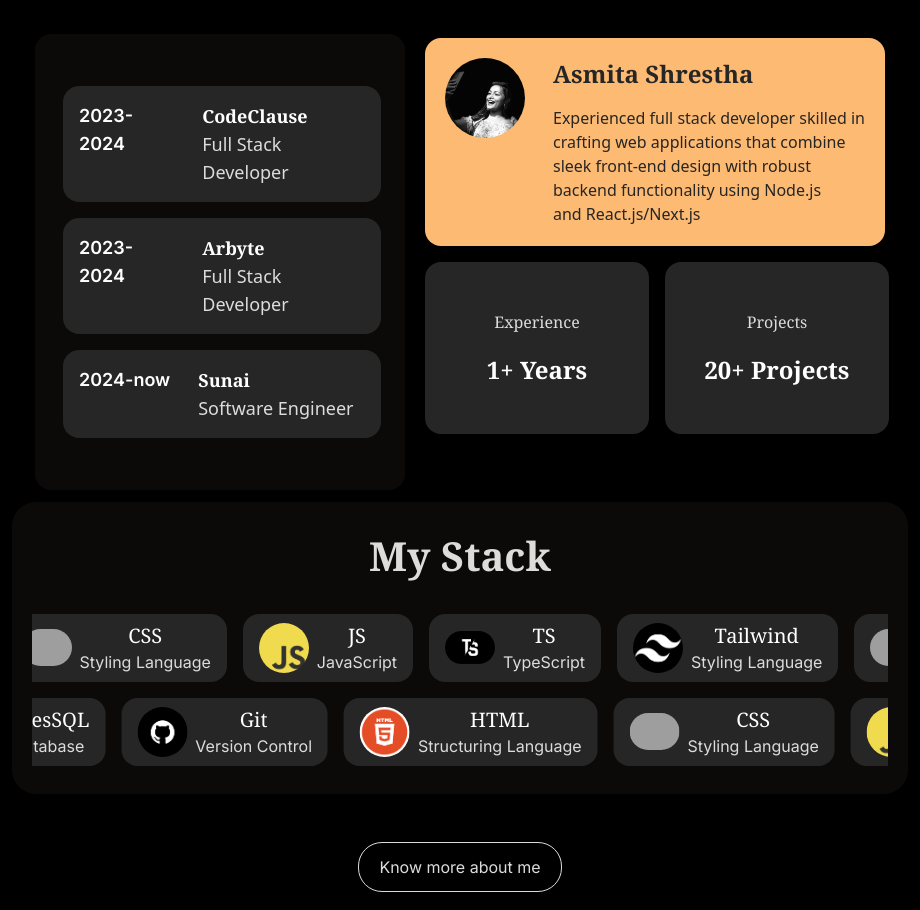
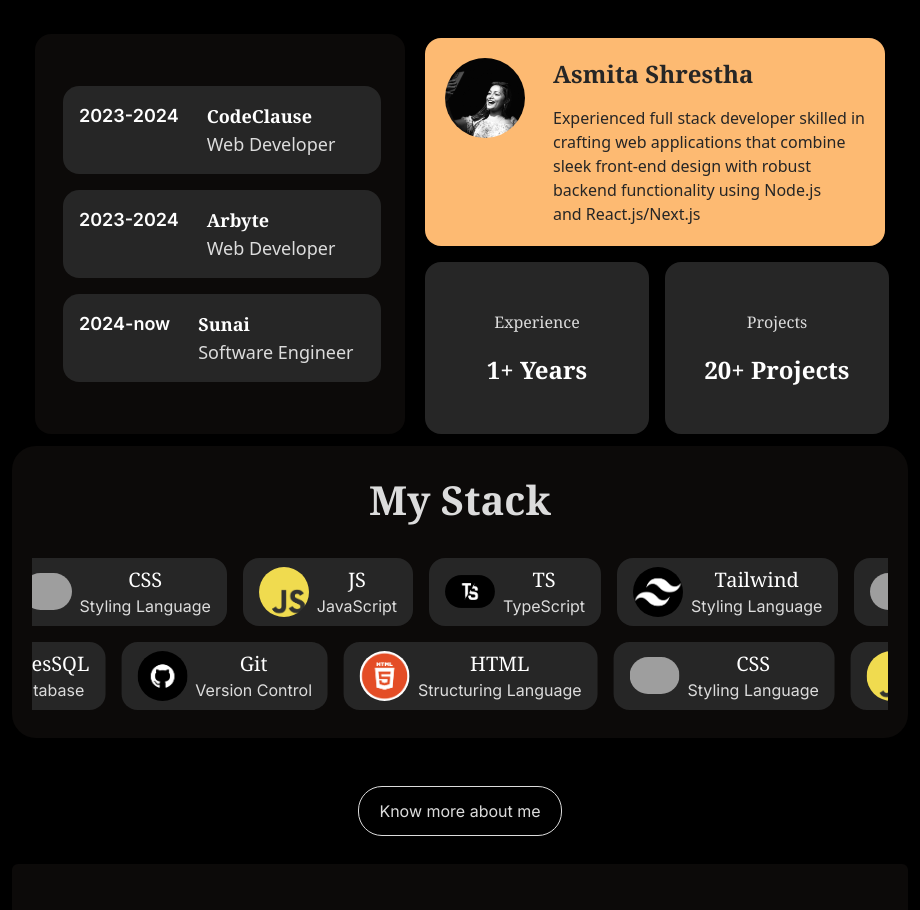
Before and after one commit to asmitashrestha/Portfolio, a Next.js app: page / in a window 1280 px wide. Shown: the part 1720-2630 px from the top of the page, without its empty margins (180-1100 px from the left). Built offline with nearby package versions, Linux system fonts and the light colour scheme; grey boxes are pictures that could not be loaded.

Commit message:
update: details sections

```diff
--- a/src/components/MyDetails/MyDetails.tsx
+++ b/src/components/MyDetails/MyDetails.tsx
@@ -10,14 +10,14 @@
         <div className="font-semibold">2023-2024</div>
         <div className="">
           <h1 className="font-serif font-semibold">CodeClause</h1>
-          <p className="text-gray font-sans">Full Stack Developer</p>
+          <p className="text-gray font-sans">Web Developer</p>
         </div>
       </div>
       <div className="sans-serif flex space-x-7  text-white text-lg bg-darkgray rounded-2xl p-4 m-4 hover:border-2 hover:border-yellow">
         <div className="font-semibold">2023-2024</div>
         <div className="">
           <h1 className="font-serif font-semibold">Arbyte</h1>
-          <p className="text-gray font-sans">Full Stack Developer</p>
+          <p className="text-gray font-sans">Web Developer</p>
         </div>
       </div>
       <div className="sans-serif flex space-x-7  text-white text-lg bg-darkgray rounded-2xl p-4 m-4 hover:border-2 hover:border-yellow">
```
